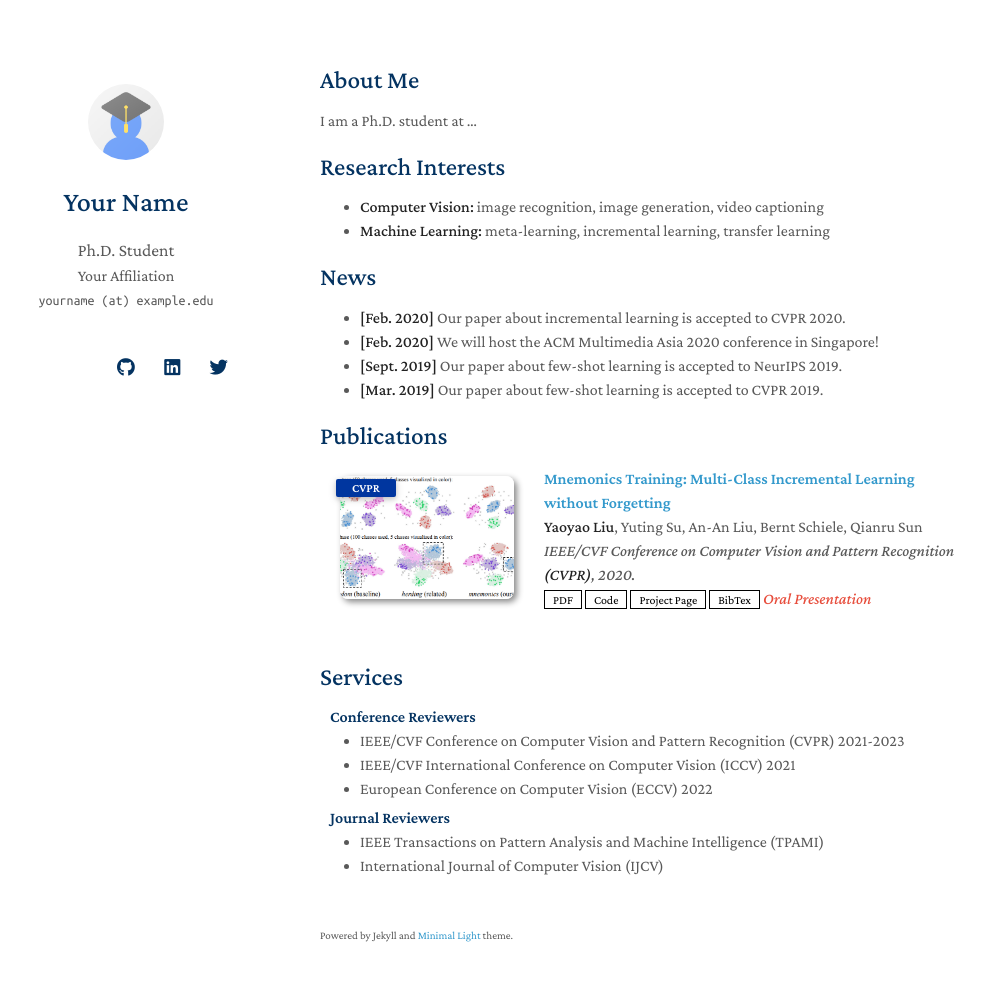
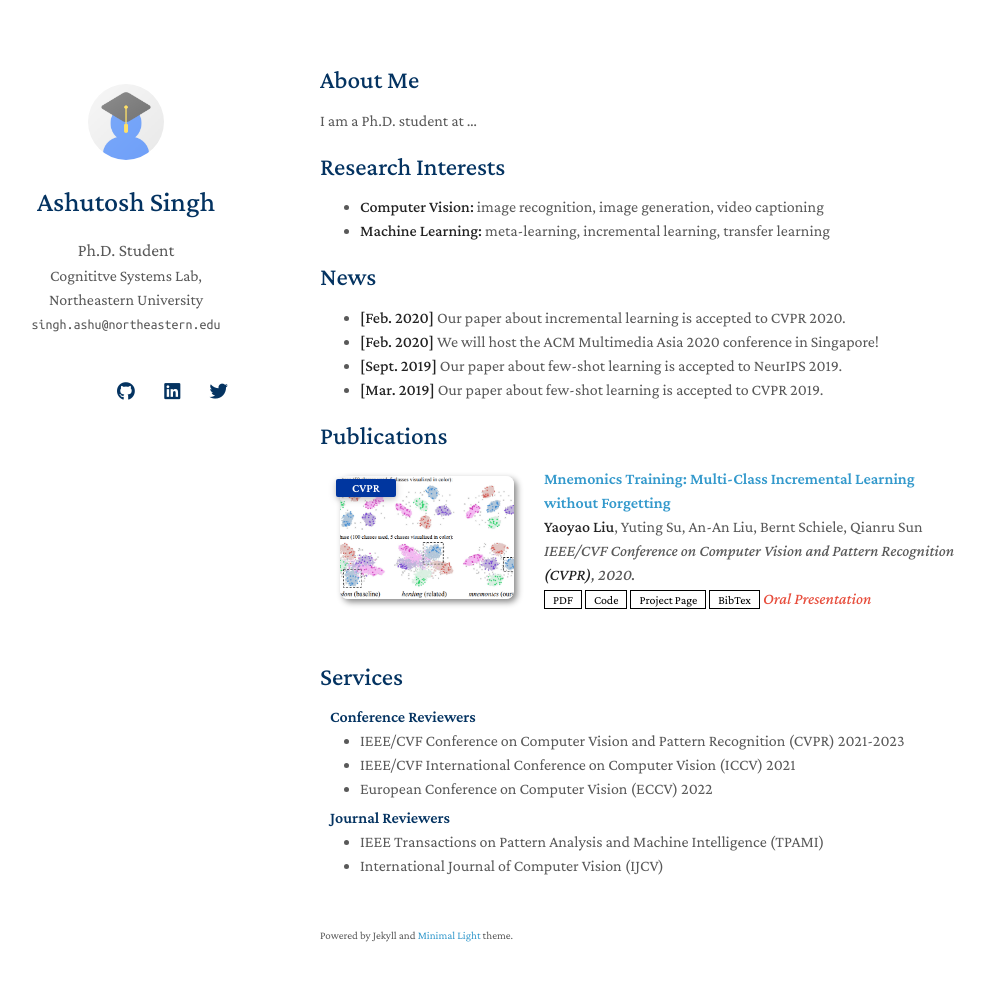
Before and after one commit to ashutosh17dec/ashutosh17dec.github.io, a Jekyll site: the page built from index.md, in a window 1280 px wide and 1016 px high. Shown: the top 981 px of the window, without its empty margins (150-1134 px from the left). Built offline with Jekyll 4.4.1, drawn with Linux system fonts in a browser that asks for light colours; nearby versions of some CDN libraries; a style sheet for code colours, icons or effects is not loaded; our own code applies the rules of GitHub Pages for plain Markdown files.

Commit message:
Update _config.yml

```diff
--- a/_config.yml
+++ b/_config.yml
@@ -1,8 +1,8 @@
 # Basic Information
-title: Your Name
+title: Ashutosh Singh
 position: Ph.D. Student
-affiliation: Your Affiliation
-email: yourname (at) example.edu
+affiliation: Cognititve Systems Lab, Northeastern University
+email: singh.ashu@northeastern.edu
 
 # Search Engine Optimization (SEO)
 # The following information is used to improve the website traffic from search engines, e.g., Google.
@@ -12,17 +12,15 @@ canonical: https://minimal-light-theme.yliu.me/
 
 # Links
 # If you don't need one of them, you may delete the corresponding line.
-google_scholar: https://scholar.google.com/
+google_scholar: https://scholar.google.com/citations?user=t2mczyYAAAAJ&hl=en
 cv_link: assets/files/curriculum_vitae.pdf
 github_link: https://github.com/
-linkedin: https://www.linkedin.com/
-twitter: https://twitter.com/
+linkedin: linkedin.com/in/ashutosh-singh-8b034070
+twitter: https://twitter.com/Ashutos67695944
 
 # Images (e.g., your profile picture and your website's favicon)
 # "favicon" and "favicon_dark" are used for the light and dark modes, respectively.
 avatar: ./assets/img/avatar.png
-favicon: ./assets/img/favicon.png
-favicon_dark: ./assets/img/favicon-dark.png
 
 # Footnote
 # You may use the option to disable the footnote, "Powered by Jekyll and Minimal Light theme."
```
